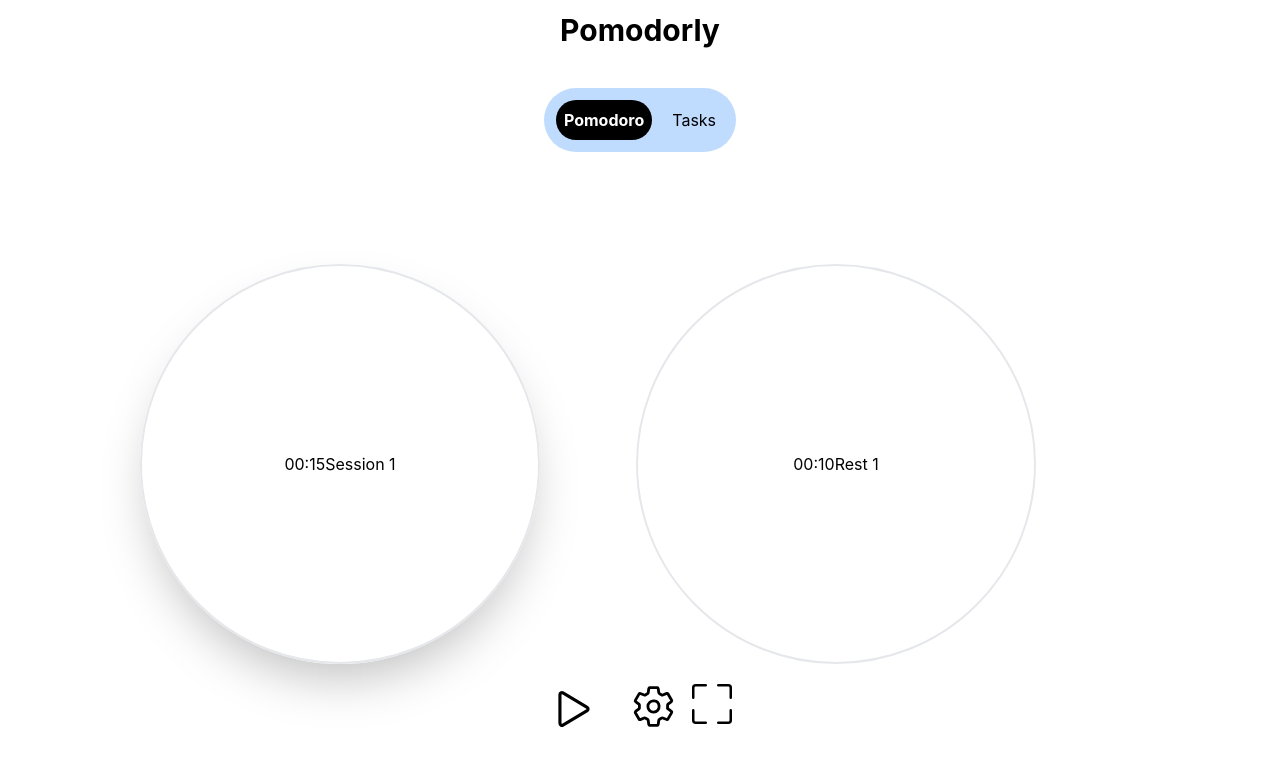
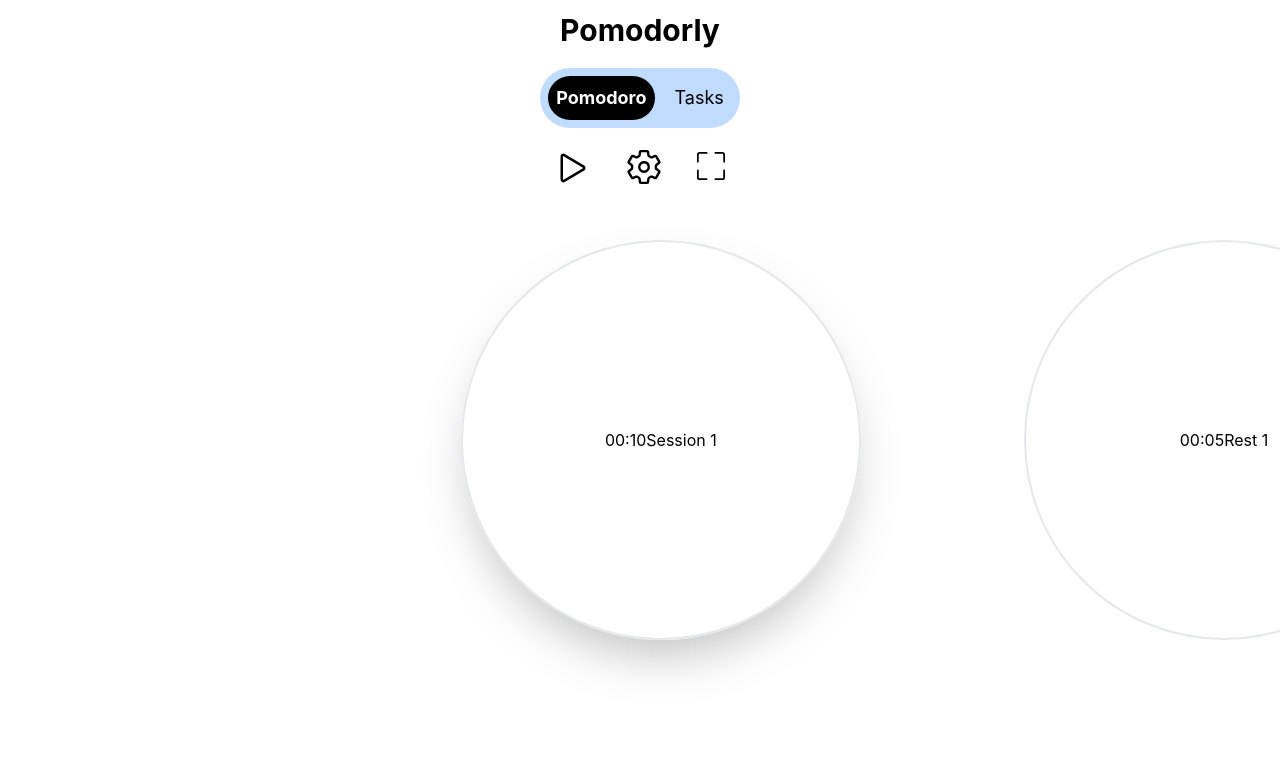
Before and after one commit to nandanpi/Pomodorly, a React (Create React App) app: page / in a window 1280 px wide. Shown: the top 766 px of the page. Built offline with nearby package versions, Linux system fonts and the light colour scheme; no server answers.

Commit message:
Updated UI

```diff
--- a/src/components/navbar.jsx
+++ b/src/components/navbar.jsx
@@ -12,19 +12,19 @@ const Navbar = () => {
     }
     return(
         <>
-        <div className="sticky w-full z-[99999] top-0 bg-transparent  md:space-y-5">
-            <div className="bg-white dark:bg-black flex justify-center p-3">
-                  <h1 className="text-black dark:text-white font-bold text-3xl">Pomodorly</h1>
-            </div>
-            <div className="">
-                <div className="flex justify-center bg-white dark:bg-black py-2">
-                    <ul className="flex space-x-3 bg-blue-200 p-3 rounded-full">
-                        <li onClick={toggleButton} className={!button ? "p-2" : "bg-black text-white rounded-full p-2 font-bold duration-200"}><Link to="/">Pomodoro</Link></li>
-                        <li onClick={toggleButton} className={button ? "p-2" : "bg-black text-white rounded-full p-2 font-bold duration-200"}><Link to="/tasks">Tasks</Link></li>
-                    </ul>
+            <div className="sticky w-full z-[1000] top-0 bg-transparent ">
+                <div className="bg-white dark:bg-black flex justify-center p-3">
+                    <h1 className="text-black dark:text-white font-bold text-2xl md:text-3xl">Pomodorly</h1>
+                </div>
+                <div >
+                    <div className="flex justify-center bg-white dark:bg-black py-2">
+                        <ul className="flex space-x-3 bg-blue-200 p-2 rounded-full">
+                            <li onClick={toggleButton} className={!button ? "p-2 text-sm md:text-lg" : "bg-black text-white rounded-full p-2 font-bold duration-200 text-sm md:text-lg"}><Link to="/">Pomodoro</Link></li>
+                            <li onClick={toggleButton} className={button ? "p-2 text-sm md:text-lg" : "bg-black text-white rounded-full p-2 font-bold duration-200 text-sm md:text-lg"}><Link to="/tasks">Tasks</Link></li>
+                        </ul>
+                    </div>
                 </div>
             </div>
-        </div>
 
         </>
     )
--- a/src/components/timer.jsx
+++ b/src/components/timer.jsx
@@ -4,14 +4,16 @@ import {GrPowerReset} from "react-icons/gr";
 import {IoPlayOutline , IoPauseOutline , IoSettingsOutline} from "react-icons/io5";
 import {BiParty} from "react-icons/bi";
 import {BsFullscreen} from "react-icons/bs";
+import Navbar from "./navbar";
+import {Link} from "react-router-dom";
 
 const Timer = () => {
     const [isRunning , setIsRunning] = useState(false);
     const [pomores , setPomores] = useState(false);
-    const [timerLengths , setTimerLengths] = useState(15);
+    const [timerLengths , setTimerLengths] = useState(10);
     const [currentTimer , setCurrentTimer] = useState(timerLengths);
     const [prevTimer, setPrevTimer] = useState(0);
-    const [nextTimer, setNextTimer] = useState(10);
+    const [nextTimer, setNextTimer] = useState(5);
     const [showReset , setShowReset] = useState(false);
     const [currentSessionNumber, setCurrentSessionNumber] = useState(1);
     const [prevSessionNumber, setPrevSessionNumber] = useState(1);
@@ -79,8 +81,8 @@ const Timer = () => {
             setPomores(!pomores);
             setPrevTimer(currentTimer);
             setCurrentTimer(nextTimer);
-            setNextTimer(nextTimer === 10 ? 30 : 10);
-            if (nextTimer === 10) {
+            setNextTimer(nextTimer === 5 ? 10 : 5);
+            if (nextTimer === 5) {
                 setCurrentSessionNumber((prevNumber) => prevNumber + 1);
             } else {
                 setCurrentRestNumber((prevNumber) => prevNumber + 1);
@@ -153,6 +155,17 @@ const Timer = () => {
         setFocusMode(!focusMode);
     }
 
+    const [button,setButton] = useState(true);
+
+    function toggleButton() {
+        if(window.location.pathname === "/"){
+            setButton(true);
+        }
+        else if(window.location.pathname === "/tasks"){
+            setButton(false);
+        }
+    }
+
     return(
         <>
             {/*<div className={currentSessionNumber && nextSessionNumber === 1 ? "hidden" : "block"}>*/}
@@ -208,67 +221,62 @@ const Timer = () => {
             {/*    <span>{quote}</span>*/}
             {/*    <span> - {author}</span>*/}
             {/*</div>*/}
-            <div className="flex md:hidden justify-center items-center mt-5 bg-white">
-                <ul className="flex md:hidden space-x-4 justify-evenly">
-                    <li><button onClick={toggleTimer} className={!focusMode ? "block" : "hidden"}>{isRunning ? <IoPauseOutline size={50}/> : <IoPlayOutline size={50}/>}</button></li>
-                    <li><button onClick={resetTimer} className={showReset && !focusMode ? 'block' : 'hidden'}><GrPowerReset size={40}/></button></li>
-                    <li><button onClick={toggleSettings} className={!focusMode ? "block" : "hidden"}><IoSettingsOutline size={45}/></button></li>
-                    <li><button onClick={toggleFocusMode} className={!focusMode ? "block" : "hidden"}><BsFullscreen size={40}/></button></li>
-                </ul>
+
+
+            <div>
+               <div className="justify-center items-center hidden md:flex">
+                   <div className="w-screen justify-between items-center grid grid-cols-3">
+                       <div className="fixed top-[30%] left-[-5%]">
+                           <div className={currentSessionNumber && nextSessionNumber === 1 ? "hidden fixed" : "h-[400px] w-[400px] border-2 rounded-full items-center flex justify-center"}>
+                               {pad(Math.floor(prevTimer/60))}:{pad(prevTimer%60)}
+                               {nextTimer !== 5 ? <span>Session {prevSessionNumber}</span> : <span>Rest {prevRestNumber}</span>}
                            </div>
-
-            <div className="md:flex md:flex-col-3 text-black md:space-x-24 md:mt-10 mx-11 mt-10 space-y-16">
-                <div>
-                    <div className={showPermission ? "absolute flex justify-center items-center w-full  z-[99999]" : "hidden"}>
-                            <div className="flex-row-3 justify-center space-y-5 border-gray-400 border shadow-2xl p-5 bg-white rounded-xl">
-                                <div className="items-center justify-center flex">
-                                    <BiParty size={45}/>
                        </div>
-                                <div className="flex-row-2 justify-center items-center w-full space-y-3">
-                                    <div className="flex justify-center items-center"><span className="text-4xl font-bold">Good Job</span></div>
-                                    <div className="max-w-sm"> <span className="text-3xl">You've completed {Math.floor((prevSessionNumber*timerLengths)/3600)} hours of focus time today.</span></div>
+                       <div className="fixed top-[30%] left-[36%]">
+                           <div className="h-[400px] w-[400px] border-2 rounded-full items-center flex justify-center shadow-2xl">
+                               {pad(Math.floor(currentTimer/60))}:{pad(currentTimer%60)}
+                               {nextTimer === 5 ? <span>Session {currentSessionNumber}</span> : <span>Rest {currentRestNumber}</span>}
                            </div>
-                                <div className="flex-row-2 justify-center items-center w-full space-y-3">
-                                    <div>
-                                        <button onClick={Continue} className="bg-purple text-black p-3 rounded-xl w-full">
-                                            Next Session!
-                                        </button>
                        </div>
-                                    <div>
-                                        <button onClick={notContinue} className="bg-red text-black p-3 rounded-xl w-full">
-                                            Abandon streak
-                                        </button>
+                       <div className="fixed top-[30%] left-[80%]">
+                           <div className="h-[400px] w-[400px] border-2 rounded-full items-center flex justify-center">
+                               {pad(Math.floor(nextTimer/60))}:{pad(nextTimer%60)}
+                               {nextTimer !== 5 ? <span>Session {nextSessionNumber}</span> : <span>Rest {nextRestNumber}</span>}
                            </div>
                        </div>
                    </div>
                </div>
-                    <div className={currentSessionNumber && nextSessionNumber === 1 ? "hidden" : "h-[300px] w-[300px] md:h-[400px] md:w-[400px] border-2 rounded-full items-center flex justify-center"}>
-                        {pad(Math.floor(prevTimer/60))}:{pad(prevTimer%60)}
-                        {nextTimer !== 10 ? <span>Session {prevSessionNumber}</span> : <span>Rest {prevRestNumber}</span>}
+
+
+                <div className="justify-center items-center flex md:hidden mx-12">
+                    <div className="w-screen justify-between items-center grid grid-rows-3">
+                        <div className="fixed top-[25%] ">
+                            <div className="h-[300px] w-[300px] border-2 rounded-full items-center flex justify-center shadow-2xl">
+                                {pad(Math.floor(currentTimer/60))}:{pad(currentTimer%60)}
+                                {nextTimer === 5 ? <span>Session {currentSessionNumber}</span> : <span>Rest {currentRestNumber}</span>}
                             </div>
                         </div>
-                <div className="h-[300px] w-[300px] md:h-[400px] md:w-[400px] border-2 rounded-full items-center flex justify-center shadow-2xl">
-                    <div>
-                        {pad(Math.floor(currentTimer/60))}:{pad(currentTimer%60)}
-                        {nextTimer === 10 ? <span>Session {currentSessionNumber}</span> : <span>Rest {currentRestNumber}</span>}
+                        <div className="fixed top-[75%]">
+                            <div className="h-[300px] w-[300px] border-2 rounded-full items-center flex justify-center ">
+                                {pad(Math.floor(nextTimer/60))}:{pad(nextTimer%60)}
+                                {nextTimer !== 5 ? <span>Session {nextSessionNumber}</span> : <span>Rest {nextRestNumber}</span>}
                             </div>
-                </div>
-                <div className="h-[300px] w-[300px] md:h-[400px] md:w-[400px] border-2 rounded-full items-center flex justify-center">
-                    <div>
-                        {pad(Math.floor(nextTimer/60))}:{pad(nextTimer%60)}
-                        {nextTimer !== 10 ? <span>Session {nextSessionNumber}</span> : <span>Rest {nextRestNumber}</span>}
                         </div>
                     </div>
                 </div>
 
-            <div className="hidden md:flex justify-center items-center mt-5 bg-white">
-                <ul className="flex space-x-4 justify-evenly">
-                    <li><button onClick={toggleTimer} className={!focusMode ? "block" : "hidden"}>{isRunning ? <IoPauseOutline size={50}/> : <IoPlayOutline size={50}/>}</button></li>
-                    <li><button onClick={resetTimer} className={showReset && !focusMode ? 'block' : 'hidden'}><GrPowerReset size={40}/></button></li>
-                    <li><button onClick={toggleSettings} className={!focusMode ? "block" : "hidden"}><IoSettingsOutline size={45}/></button></li>
-                    <li><button onClick={toggleFocusMode} className={!focusMode ? "block" : "hidden"}><BsFullscreen size={40}/></button></li>
+                <div className="flex justify-center items-center bg-white dark:bg-black pt-3">
+                    <ul className="flex space-x-4">
+                        <li><button onClick={toggleTimer} className={!focusMode ? "block" : "hidden"}>{isRunning ?<IoPauseOutline size={40}/> : <IoPlayOutline size={40}/>}</button></li>
+                        <li><button onClick={resetTimer} className={showReset && !focusMode ? 'block' : 'hidden'}><GrPowerReset size={35} className="pt-1 mr-2"/></button></li>
+                        <li><button onClick={toggleSettings} className={!focusMode ? "block" : "hidden"}><IoSettingsOutline size={38} /></button></li>
+                        <li><button onClick={toggleFocusMode} className={!focusMode ? "block" : "hidden"}><BsFullscreen size={32} className="pt-1 ml-4"/></button></li>
                     </ul>
                 </div>
+
+            </div>
+
+
 
 
         </>
```
Lines whose indentation alone changed are shown as unchanged.
